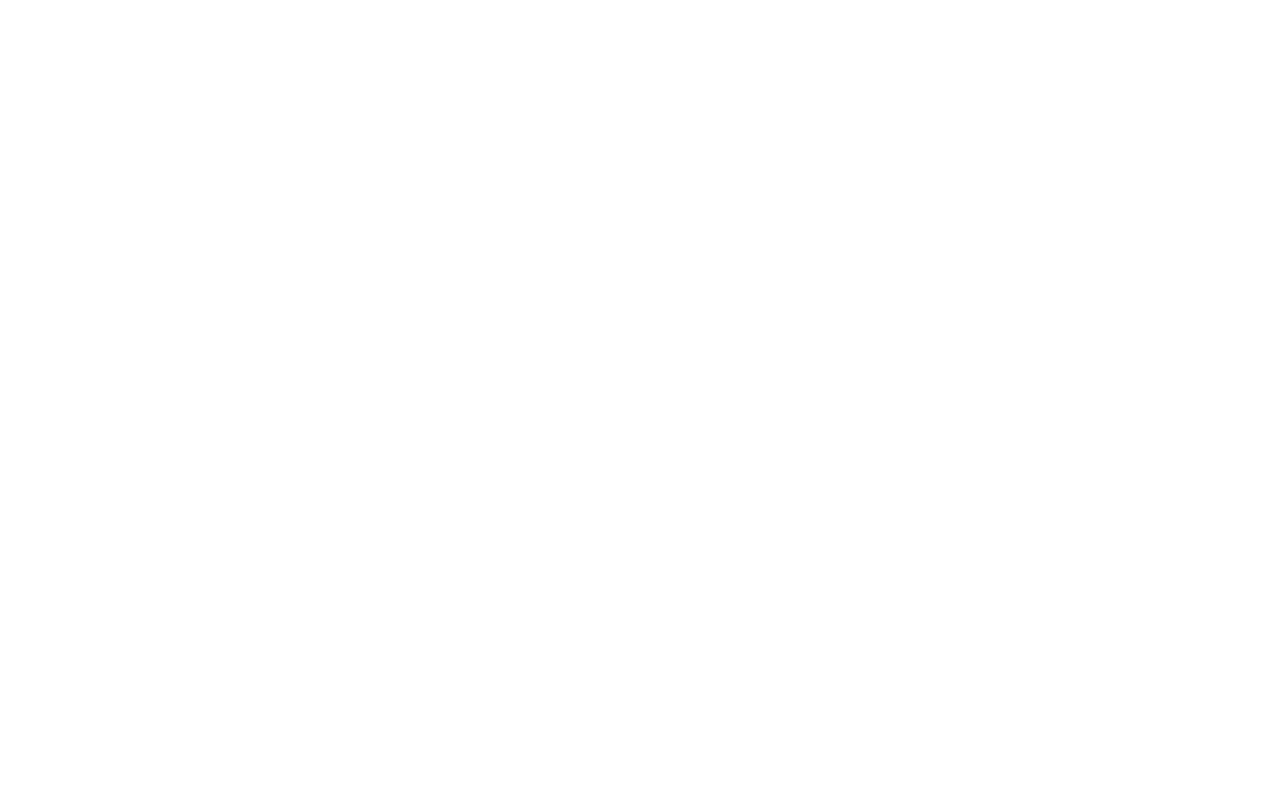
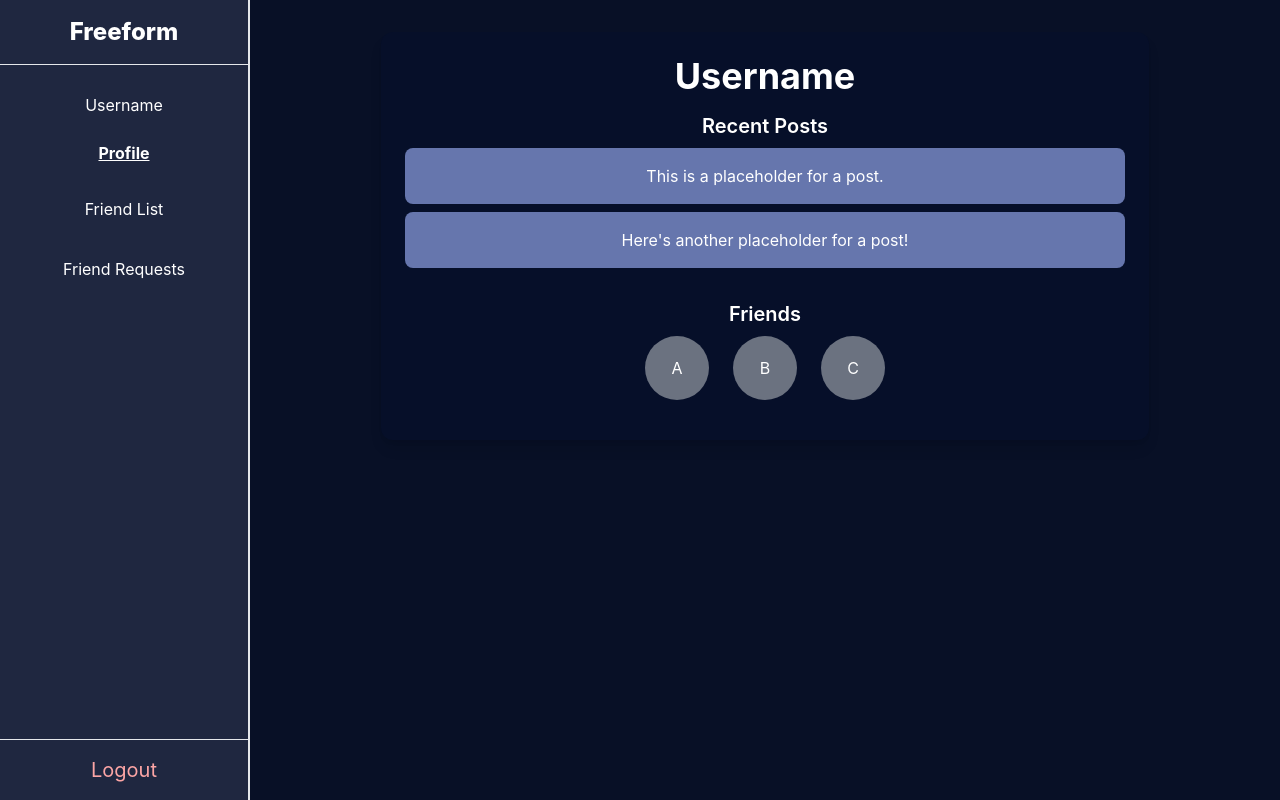
Before and after one commit to pykm05/social-media-app, a React (Create React App) app in the folder freeform-app/: page /profile in a window 1280 px wide. Before the commit this address had no page. Built offline with nearby package versions, Linux system fonts and the light colour scheme.

Commit message:
User profile template

```diff
--- a/freeform-app/src/App.js
+++ b/freeform-app/src/App.js
@@ -12,6 +12,7 @@ import Home from "./Home.js"
 import Signup from "./Signup.js"
 import Login from "./Login.js"
 import Feed from "./Feed.js"
+import Profile from "./Profile.js"
 
 
 function App() {
@@ -22,6 +23,7 @@ function App() {
         <Route path = "/signup" element = {<Signup/>}/>
         <Route path = "/login" element = {<Login/>}/>
         <Route path = "/feed" element = {<Feed/>}/>
+        <Route path = "/profile" element = {<Profile/>}/>
       </Routes>
     </Router>
   );
--- /dev/null
+++ b/freeform-app/src/Profile.js
@@ -0,0 +1,75 @@
+import { useNavigate } from "react-router-dom";
+
+function Profile() {
+    const navigate = useNavigate();
+
+    const freeformButton = () => {
+        navigate("/profile");
+    };
+
+    return (
+        <div className="flex h-screen font-inter text-white bg-custom-dark">
+            {/* Sidebar */}
+            <aside className="flex flex-col justify-between w-[250px] min-w-[200px] bg-custom-dark3 border-r-2">
+                <div>
+                    <button
+                        onClick={freeformButton}
+                        className="text-2xl font-extrabold border-b w-full py-4 px-4"
+                    >
+                        Freeform
+                    </button>
+
+                    <div className="flex flex-col p-4 gap-3">
+                        <button className="w-full hover:bg-custom-dark4 rounded py-3 transition-colors">Username</button>
+                        <div className="font-bold underline text-center pb-2">Profile</div>
+                        <button className="w-full hover:bg-custom-dark4 rounded py-3 transition-colors">Friend List</button>
+                        <button className="w-full hover:bg-custom-dark4 rounded py-3 transition-colors">Friend Requests</button>
+                    </div>
+                </div>
+
+                <div>
+                    <button className="text-xl p-4 w-full text-red-300 hover:bg-red-400 hover:text-white transition-colors border-t">
+                        Logout
+                    </button>
+                </div>
+            </aside>
+            <div className="flex-grow p-8 bg-custom-dark p-6">
+                <div className="flex flex-col items-center text-center bg-custom-dark2 p-6 rounded-xl shadow-lg w-full max-w-3xl mx-auto">
+                    {/* Username Placeholder */}
+                    <div className="text-4xl font-bold text-white mb-4">Username</div>
+
+                    {/* Posts */}
+                    <div className="w-full mb-6">
+                        <div className="font-semibold text-xl text-white mb-2">Recent Posts</div>
+                        <div className="bg-custom-dark4 rounded-lg p-4 mb-2">
+                            <div className="text-white">This is a placeholder for a post.</div>
+                        </div>
+                        <div className="bg-custom-dark4 rounded-lg p-4 mb-2">
+                            <div className="text-white">Here's another placeholder for a post!</div>
+                        </div>
+                    </div>
+
+                    {/* Friends Section */}
+                    <div className="w-full mb-4">
+                        <div className="font-semibold text-xl text-white mb-2">Friends</div>
+                        <div className="flex flex-wrap justify-center gap-6">
+                            <div className="w-16 h-16 bg-gray-500 rounded-full text-white flex items-center justify-center">
+                                A
+                            </div>
+                            <div className="w-16 h-16 bg-gray-500 rounded-full text-white flex items-center justify-center">
+                                B
+                            </div>
+                            <div className="w-16 h-16 bg-gray-500 rounded-full text-white flex items-center justify-center">
+                                C
+                            </div>
+                            {/* Add more friend circles as needed */}
+                        </div>
+                    </div>
+                </div>
+            </div>
+        </div>
+    );
+
+}
+
+export default Profile;
```
